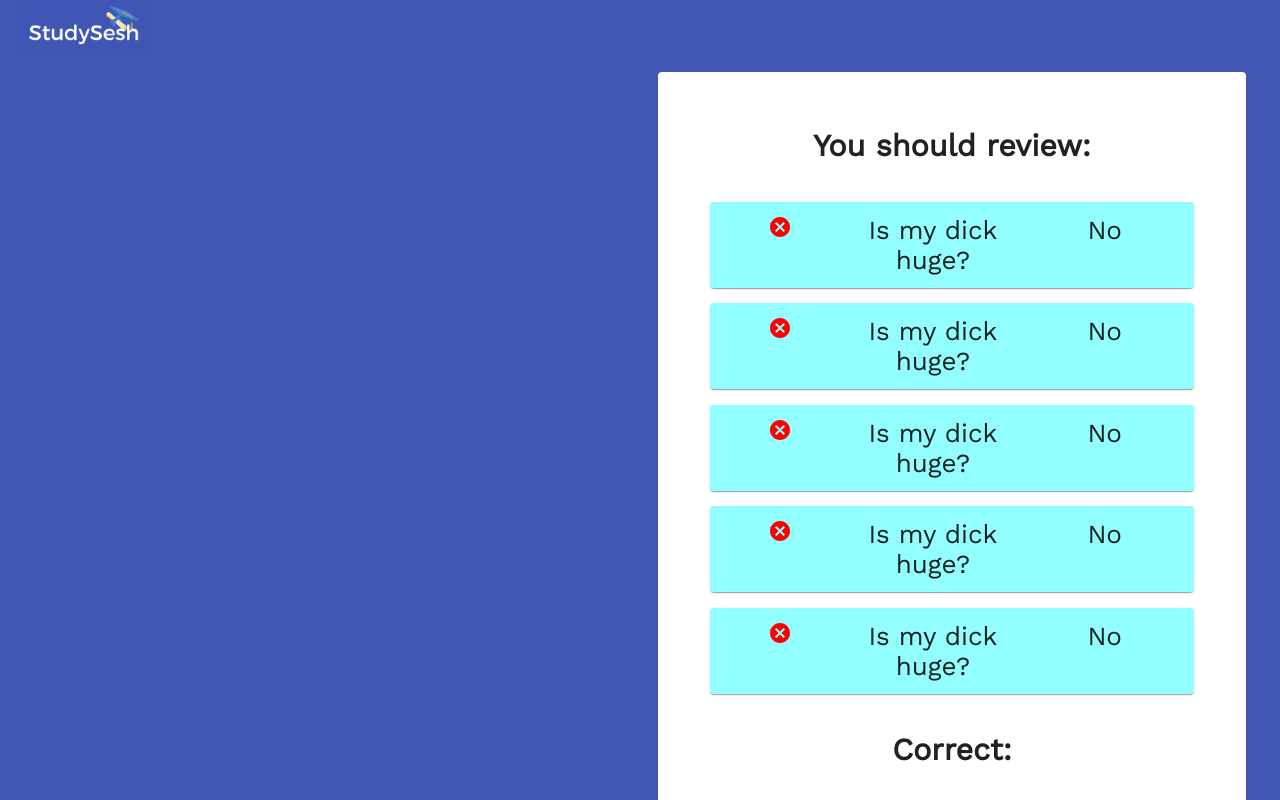
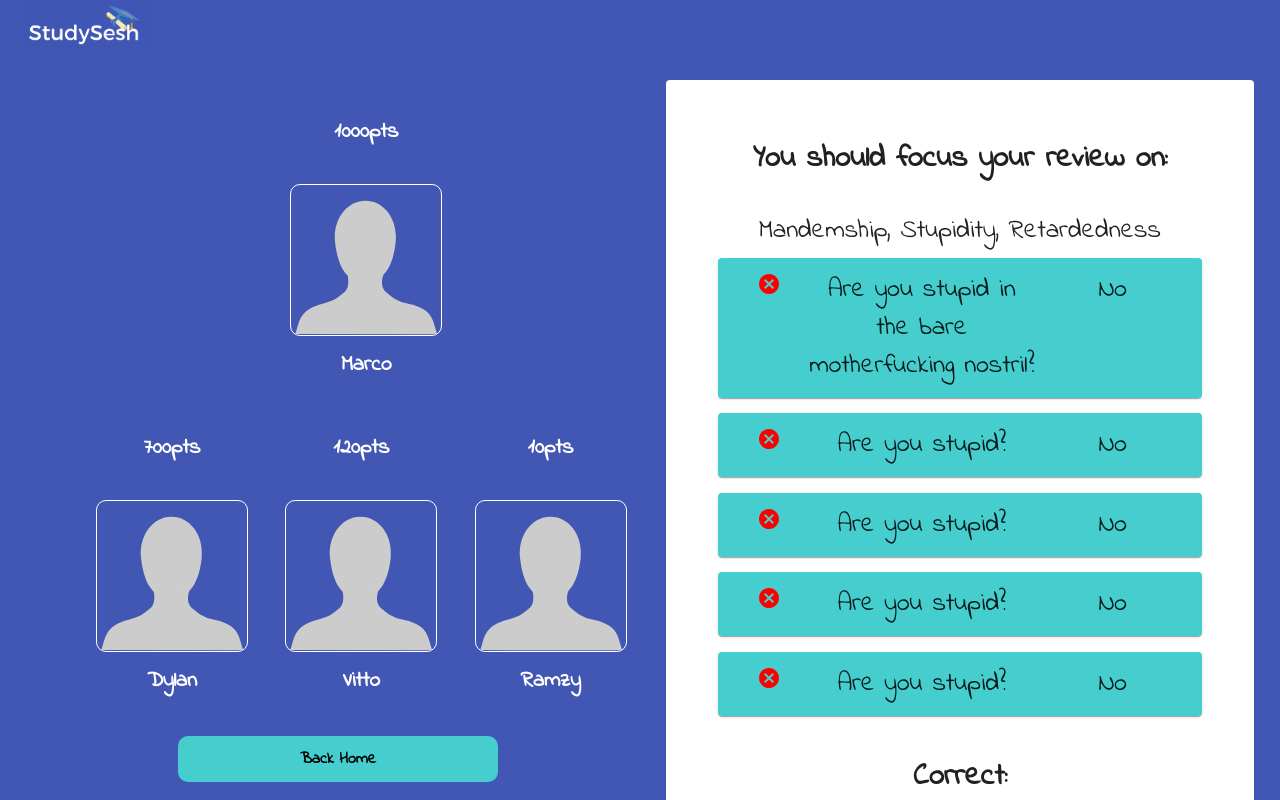
Before and after one commit to dylanOshima/DigiEduHack, a React (Create React App) app in the folder code/: page /1/leaderboard in a window 1280 px wide. Shown: the top 800 px of the page. Built offline with nearby package versions, Linux system fonts and the light colour scheme.

Commit message:
Completed leaderboard view

```diff
--- a/code/src/components/GameLogic.tsx
+++ b/code/src/components/GameLogic.tsx
@@ -2,6 +2,7 @@ import React, {FormEvent, useState} from "react";
 import { useParams } from 'react-router-dom';
 
 import '../styles/GameView.css'
+import {GameState} from "../models/GameState";
 
 type questionProps = {
     questionText: string,
@@ -10,22 +11,6 @@ type questionProps = {
 type answerProps = {
     onSubmit: any,
 };
-
-export type userType = {
-    username: string,
-    score: number,
-}
-
-export type questionType = {
-    text: string,
-    topics: string[],
-}
-
-export type gameStateType = {
-    users: userType[],
-    questions: questionType[],
-    question_idx: number,
-}
 
 const Question = ({questionText}: questionProps) => (
     <div className="question">
@@ -42,8 +27,8 @@ const Answer = ({onSubmit}: answerProps) => (
     </form>
 );
 
-export default function GameLogic(props: gameStateType) {
-    const { questions, question_idx } = props;
+export default function GameLogic(props: GameState) {
+    const { questions, questionIndex } = props;
 
     const onSubmit = (e: FormEvent<HTMLFormElement>) => {
         e.preventDefault();
@@ -52,7 +37,7 @@ export default function GameLogic(props: gameStateType) {
 
     return (
         <div className="Game w3-center">
-            <Question questionText={questions[question_idx].text} />
+            <Question questionText={questions[questionIndex].text} />
             <Answer onSubmit={onSubmit} />
         </div>
     )
--- a/code/src/components/GameView.tsx
+++ b/code/src/components/GameView.tsx
@@ -3,33 +3,11 @@ import { useParams } from 'react-router-dom';
 import { SideLogo } from "./Logo";
 import {Button, Grid, TextField} from "@material-ui/core";
 
-import Game, { gameStateType, userType, questionType } from './GameLogic';
+import Game from './GameLogic';
 import UserFeed, { userFeedProps } from './Userfeed';
 
-import placeholder from '../imgs/person-placeholder.svg';
-import crown from '../imgs/crown.svg';
-
 import '../styles/GameView.css'
-
-const MOCKgameState: gameStateType = {
-    users: [
-        {username: "Vitto", score: 120},
-        {username: "Dylan", score: 700},
-        {username: "Ramzy", score: 10},
-        {username: "Marco", score: 1000},
-    ],
-    questions: [
-        {text: "Very long question text that covers some topics and some stuff you\
-            should revise", topics: ["Topic1", "Topic2", "Topic4"]},
-        {text: "Another long question text that covers some topics and some stuff you\
-            should revise", topics: ["Topic2", "Topic6", "Topic8"]},
-        {text: "Q3 is a very long question text that covers some topics and some stuff you\
-            should revise", topics: ["Topic3", "Topic6", "Topic9"]},
-        {text: "Q4 is my favourite long question text that covers some topics and some stuff you\
-            should revise", topics: ["Topic4", "Topic56", "Topic13"]},
-    ],
-    question_idx: 0,
-}
+import {mockGameState} from "../models/MockData";
 
 export default function GameView(props: any) {
     let params: any = useParams();
@@ -43,8 +21,8 @@ export default function GameView(props: any) {
     return (
         <div className="App">
             <SideLogo/>
-            <Game {...MOCKgameState} />
-            <UserFeed users={MOCKgameState.users} />
+            <Game {...mockGameState} />
+            <UserFeed users={mockGameState.users} />
         </div>
     )
 }
--- a/code/src/components/LeaderBoardView.tsx
+++ b/code/src/components/LeaderBoardView.tsx
@@ -1,66 +1,17 @@
 import React, {useEffect, useState} from 'react';
 import {Grid, Paper} from "@material-ui/core";
 import {MenuBar} from "./MenuBar";
-import {AnsweredQuestion} from "../models/AnsweredQuestion";
-import {useParams} from "react-router-dom";
+import {AnsweredQuestion} from "../models/Question";
+import {Link, useParams} from "react-router-dom";
 
 import CheckCircleIcon from '@material-ui/icons/CheckCircle';
 import CancelIcon from '@material-ui/icons/Cancel';
 
 import "../styles/LeaderBoardView.css";
+import {User} from "../models/User";
+import {UserFeed} from "./Userfeed";
+import {mockAnsweredQuestions, mockGameState} from "../models/MockData";
 
-const mockData: AnsweredQuestion[] = [
-    {
-        question: "Is my dick huge?",
-        answer: "Yes",
-        correct: true
-    },
-    {
-        question: "Is my dick huge?",
-        answer: "No",
-        correct: false
-    },
-    {
-        question: "Is my dick huge?",
-        answer: "Yes",
-        correct: true
-    },
-    {
-        question: "Is my dick huge?",
-        answer: "No",
-        correct: false
-    },
-    {
-        question: "Is my dick huge?",
-        answer: "Yes",
-        correct: true
-    },
-    {
-        question: "Is my dick huge?",
-        answer: "No",
-        correct: false
-    },
-    {
-        question: "Is my dick huge?",
-        answer: "Yes",
-        correct: true
-    },
-    {
-        question: "Is my dick huge?",
-        answer: "No",
-        correct: false
-    },
-    {
-        question: "Is my dick huge?",
-        answer: "Yes",
-        correct: true
-    },
-    {
-        question: "Is my dick huge?",
-        answer: "No",
-        correct: false
-    }
-]
 
 export default function LeaderBoardView() {
     console.log('params: ', useParams());
@@ -69,7 +20,7 @@ export default function LeaderBoardView() {
     const [incorrectQuestions, setIncorrectQuestions] = useState<AnsweredQuestion[]>([]);
 
     useEffect(() => {
-        parseQuestions(mockData);
+        parseQuestions(mockAnsweredQuestions);
     }, [])
 
     const parseQuestions = (questions: AnsweredQuestion[]): void => {
@@ -88,14 +39,82 @@ export default function LeaderBoardView() {
     return (
         <Grid container className="App">
             <MenuBar/>
-            <Grid container item md={12} xs={6}>
-                <Grid container item md={6} xs={6}>
+            <Grid container item md={12} xs={12}>
+                <LeaderBoard users={mockGameState.users}/>
+                <Grid container item md={6} xs={6} className="leaderboard-view">
+                    <SummaryCard correctQuestions={correctQuestions} incorrectQuestions={incorrectQuestions}/>
                 </Grid>
-                <Grid container item md={6} xs={6} spacing={2} className="leaderboard-view">
+            </Grid>
+        </Grid>
+    )
+}
+
+interface LeaderBoardProps {
+    users: User[]
+}
+
+const LeaderBoard = (props: LeaderBoardProps) => {
+    const {users} = props;
+    users.sort((a, b) => b.score - a.score);
+    return (
+        <Grid container item md={6} xs={6} style={{marginTop: "10vh"}}>
+            <div>
+                <Grid container spacing={10}>
+                    <Grid item md={12} xs={12} style={{marginLeft: "37%"}}>
+                        <UserFeed username={users[0].username} score={users[0].score}/>
+                    </Grid>
+                    <Grid container item md={12} xs={12} style={{marginLeft: "10%"}}>
+                        <Grid item md={4} xs={4}>
+                            <UserFeed username={users[1].username} score={users[1].score}/>
+                        </Grid>
+                        <Grid item md={4} xs={4}>
+                            <UserFeed username={users[2].username} score={users[2].score}/>
+                        </Grid>
+                        <Grid item md={4} xs={4}>
+                            <UserFeed username={users[3].username} score={users[3].score}/>
+                        </Grid>
+                    </Grid>
+                    <Grid item md={12} xs={12} className="App-menu" style={{marginLeft: "5%"}}>
+                        <Link to="/">
+                            <button className="submit" type="submit"> Back Home</button>
+                        </Link>
+                    </Grid>
+                </Grid>
+            </div>
+        </Grid>
+    )
+}
+
+interface SummaryCardProps {
+    correctQuestions: AnsweredQuestion[];
+    incorrectQuestions: AnsweredQuestion[];
+}
+
+interface TopicCounter {
+    [topic: string]: number
+}
+
+const SummaryCard = (props: SummaryCardProps) => {
+    const {correctQuestions, incorrectQuestions} = props;
+
+    let topicCounter: TopicCounter = {};
+
+    incorrectQuestions.forEach(question => question.topics.forEach(topic => {
+        if (topic in topicCounter) topicCounter[topic] += 1;
+        else topicCounter[topic] = 1;
+    }));
+
+    const counts = Object.entries(topicCounter).sort((a, b) => b[1] - a[1]);
+    const reviewTopics: string[] = counts.slice(0, 4).map(entry => entry[0]);
+
+    return (
         <Paper elevation={0} className="summary-card">
             <Grid container>
                 <Grid item md={12} xs={12}>
-                                <h3>You should review:</h3>
+                    <h3>You should focus your review on:</h3>
+                </Grid>
+                <Grid item md={12} xs={12}>
+                    {reviewTopics.join(", ")}
                 </Grid>
                 {incorrectQuestions ? incorrectQuestions.map(question => <Grid item md={12} xs={12}>
                     <AnswerCard {...question}/>
@@ -108,14 +127,11 @@ export default function LeaderBoardView() {
                 </Grid>) : null}
             </Grid>
         </Paper>
-                </Grid>
-            </Grid>
-        </Grid>
     )
 }
 
 const AnswerCard = (props: AnsweredQuestion) => {
-    const {correct, question, answer} = props;
+    const {correct, text, answer} = props;
 
     let icon;
     if (correct) icon = <CheckCircleIcon style={{fill: "green"}}/>
@@ -123,14 +139,14 @@ const AnswerCard = (props: AnsweredQuestion) => {
     return (
         <Paper className="answer-card">
             <Grid container>
-                <Grid item md={3}>
+                <Grid item md={2}>
                     {icon}
                 </Grid>
-                <Grid item md={5}>
-                    {props.question}
+                <Grid item md={6}>
+                    {text}
                 </Grid>
                 <Grid item md={4}>
-                    {props.answer}
+                    {answer}
                 </Grid>
             </Grid>
         </Paper>
--- a/code/src/components/NavBar.tsx
+++ b/code/src/components/NavBar.tsx
@@ -8,7 +8,7 @@ export const NavBar = () => {
     return (
         <Grid container item className="nav-bar">
             <Grid item md={2} xs={2}><Link to="/"><SideLogo/></Link></Grid>
-            <Grid item md={2} xs={2} className="nav-bar-item"><Link to="/create">Create Sesh</Link></Grid>
+            <Grid item md={2} xs={2} className="nav-bar-item"><Link to="/create">Start Sesh</Link></Grid>
             <Grid item md={2} xs={2} className="nav-bar-item"><Link to="/join">Join Sesh</Link></Grid>
         </Grid>
     )
--- a/code/src/models/AnsweredQuestion.ts
+++ /dev/null
@@ -1,5 +0,0 @@
-export interface AnsweredQuestion {
-    question: string;
-    answer: string;
-    correct: boolean;
-}
--- /dev/null
+++ b/code/src/models/GameState.ts
@@ -0,0 +1,9 @@
+import {AnsweredQuestion, Question} from "./Question";
+import {User} from "./User";
+
+export interface GameState {
+    users: User[];
+    questions: Question[];
+    answeredQuestions?: AnsweredQuestion[];
+    questionIndex: number;
+}
--- /dev/null
+++ b/code/src/models/MockData.ts
@@ -0,0 +1,97 @@
+import {GameState} from "./GameState";
+import {AnsweredQuestion} from "./Question";
+
+export const mockGameState: GameState = {
+    users: [
+        {username: "Vitto", score: 120},
+        {username: "Dylan", score: 700},
+        {username: "Ramzy", score: 10},
+        {username: "Marco", score: 1000},
+    ],
+    questions: [
+        {
+            // eslint-disable-next-line no-multi-str
+            text: "Very long question text that covers some topics and some stuff you\
+            should revise", topics: ["Topic1", "Topic2", "Topic4"]
+        },
+        {
+            // eslint-disable-next-line no-multi-str
+            text: "Another long question text that covers some topics and some stuff you\
+            should revise", topics: ["Topic2", "Topic6", "Topic8"]
+        },
+        {
+            // eslint-disable-next-line no-multi-str
+            text: "Q3 is a very long question text that covers some topics and some stuff you\
+            should revise", topics: ["Topic3", "Topic6", "Topic9"]
+        },
+        {
+            // eslint-disable-next-line no-multi-str
+            text: "Q4 is my favourite long question text that covers some topics and some stuff you\
+            should revise", topics: ["Topic4", "Topic56", "Topic13"]
+        },
+    ],
+    questionIndex: 0,
+}
+
+export const mockAnsweredQuestions: AnsweredQuestion[] = [
+    {
+        text: "Are you stupid in the nostril?",
+        topics: ["Stupidity", "Mandemship"],
+        answer: "Yes",
+        correct: true
+    },
+    {
+        text: "Are you stupid in the bare motherfucking nostril?",
+        topics: ["Stupidity", "Mandemship"],
+        answer: "No",
+        correct: false
+    },
+    {
+        text: "Are you stupid?",
+        topics: ["Mandemship", "Retardedness"],
+        answer: "Yes",
+        correct: true
+    },
+    {
+        text: "Are you stupid?",
+        topics: ["Stupidity", "Mandemship"],
+        answer: "No",
+        correct: false
+    },
+    {
+        text: "Are you stupid?",
+        topics: ["Stupidity", "Retardedness"],
+        answer: "Yes",
+        correct: true
+    },
+    {
+        text: "Are you stupid?",
+        topics: ["Mandemship", "Mandemship"],
+        answer: "No",
+        correct: false
+    },
+    {
+        text: "Are you stupid?",
+        topics: ["Stupidity", "Retardedness"],
+        answer: "Yes",
+        correct: true
+    },
+    {
+        text: "Are you stupid?",
+        topics: ["Mandemship", "Mandemship"],
+        answer: "No",
+        correct: false
+    },
+    {
+        text: "Are you stupid?",
+        topics: ["Stupidity", "Retardedness"],
+        answer: "Yes",
+        correct: true
+    },
+    {
+        text: "Are you stupid?",
+        topics: ["Mandemship", "Retardedness"],
+        answer: "No",
+        correct: false
+    },
+]
--- /dev/null
+++ b/code/src/models/Question.ts
@@ -0,0 +1,9 @@
+export interface Question {
+    text: string;
+    topics: string[];
+}
+
+export interface AnsweredQuestion extends Question{
+    answer: string;
+    correct: boolean;
+}
--- /dev/null
+++ b/code/src/models/User.ts
@@ -0,0 +1,4 @@
+export interface User {
+    username: string,
+    score: number
+}
--- a/code/src/styles/App.css
+++ b/code/src/styles/App.css
@@ -1,6 +1,6 @@
 @import url('https://fonts.googleapis.com/css2?family=Indie+Flower&display=swap');
 
-/* *{font-family: 'Indie Flower', cursive !important;} */
+*{font-family: 'Indie Flower', cursive !important;}
 
 html {background-color: #4257b4;}
 
--- a/code/src/styles/LeaderBoardView.css
+++ b/code/src/styles/LeaderBoardView.css
@@ -1,11 +1,15 @@
 .answer-card {
     margin: 0.3em 1em;
-    background-color: #93feff !important;
+    background-color: #45cecd !important;
     padding: 0.5em;
 }
 
 .summary-card {
-    margin: 1em;
     padding: 1em;
-    margin-top: 10vh;
+    margin: 10vh 1em 1em;
 }
+
+.leaderboard-card {
+    padding: 1em;
+    margin: 15vh 1em 1em !important;
+}
```
Also changed, not shown: code/src/components/Userfeed.tsx (+3 -4 lines). Lines whose indentation alone changed are shown as unchanged.
